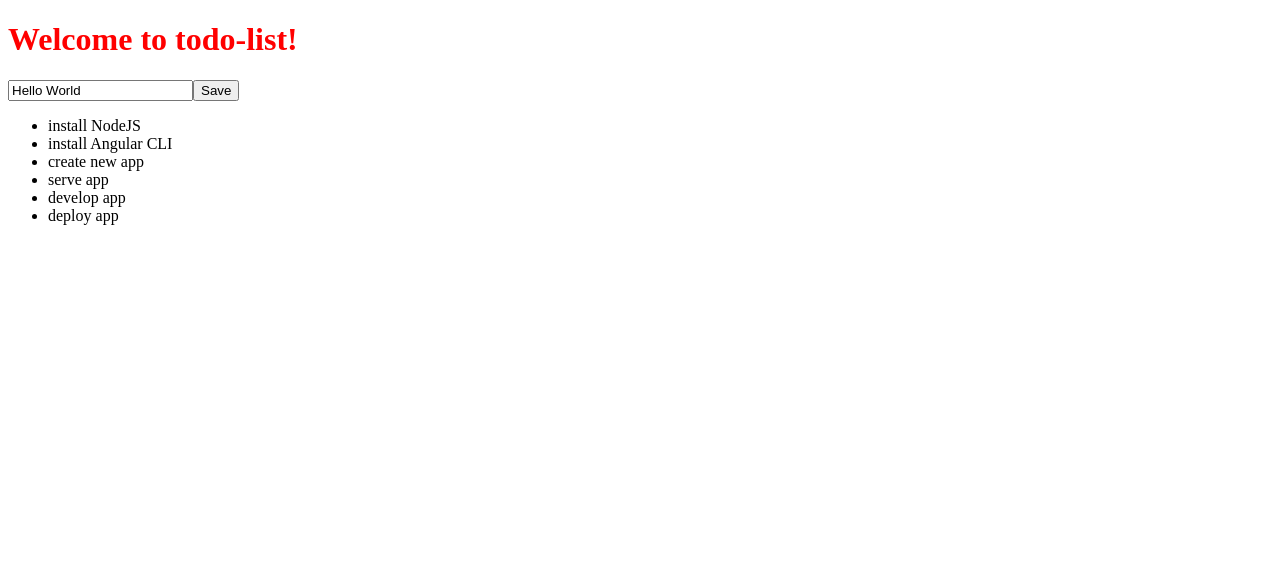
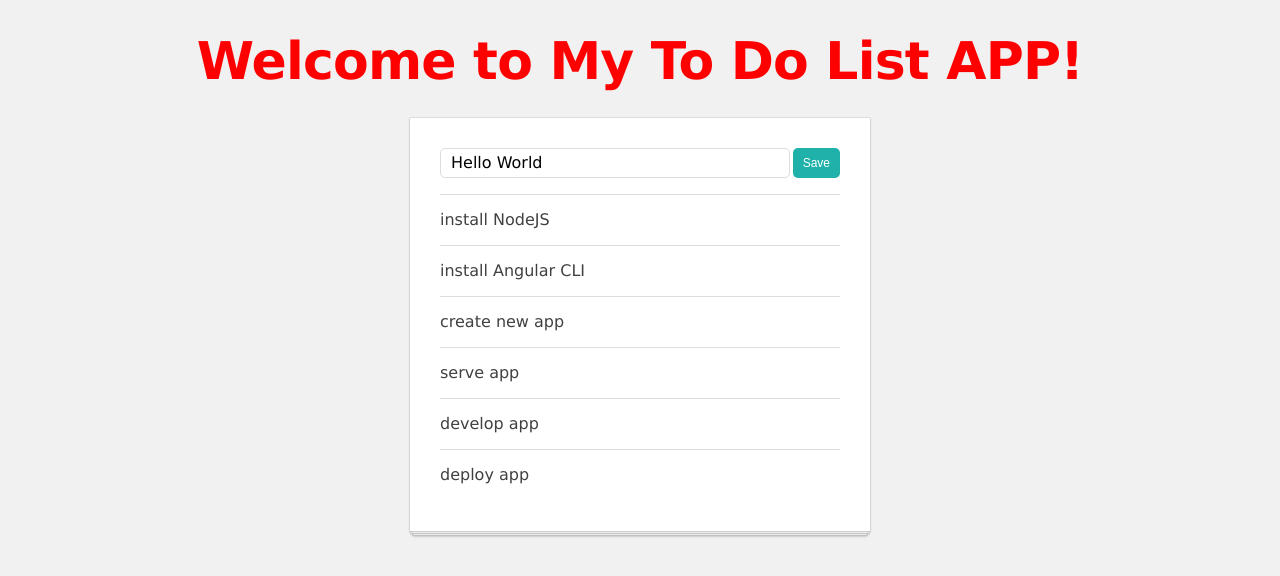
Before and after one commit to marimonto/todo-list-ng-girls-workshop, an Angular app: page / in a window 1280 px wide. Shown: the top 576 px of the page. Built offline with nearby package versions, Linux system fonts and the light colour scheme.

Commit message:
adding style

```diff
--- a/src/app/app.component.html
+++ b/src/app/app.component.html
@@ -1,5 +1,4 @@
-<h1>
+<h1 class="app-title">
   Welcome to {{ title }}!
 </h1>
-<app-input-button-unit (submit)="addItem($event)"></app-input-button-unit>
-<app-todo-list [todoList]="todoList"></app-todo-list>
+<app-list-manager></app-list-manager>
--- a/src/app/app.component.ts
+++ b/src/app/app.component.ts
@@ -7,17 +7,6 @@
   styleUrls: ['./app.component.scss']
 })
 export class AppComponent {
-  title = 'todo-list';
-  todoList: TodoItem[] = [
-    { title: 'install NodeJS' },
-    { title: 'install Angular CLI' },
-    { title: 'create new app' },
-    { title: 'serve app' },
-    { title: 'develop app' },
-    { title: 'deploy app' },
-  ];
+  title = 'My To Do List APP';
 
-  addItem(title: string): void {
-    this.todoList.push({ title });
-  }
 }
--- a/src/app/app.module.ts
+++ b/src/app/app.module.ts
@@ -4,12 +4,14 @@
 import { AppComponent } from './app.component';
 import { InputButtonUnitComponent } from './input-button-unit/input-button-unit.component';
 import { TodoListComponent } from './todo-list/todo-list.component';
+import { ListManagerComponent } from './list-manager/list-manager.component';
 
 @NgModule({
   declarations: [
     AppComponent,
     InputButtonUnitComponent,
-    TodoListComponent
+    TodoListComponent,
+    ListManagerComponent
   ],
   imports: [
     BrowserModule
--- a/src/app/input-button-unit/input-button-unit.component.html
+++ b/src/app/input-button-unit/input-button-unit.component.html
@@ -1,7 +1,7 @@
-  <input #inputElementRef
+  <input class="todo-input" #inputElementRef
          [value]="title"
          (keyup.enter)="changeTitle($event.target.value)">
 
-  <button (click)="changeTitle(inputElementRef.value)">
+  <button class="btn" (click)="changeTitle(inputElementRef.value)">
     Save
   </button>
--- a/src/app/input-button-unit/input-button-unit.component.scss
+++ b/src/app/input-button-unit/input-button-unit.component.scss
@@ -0,0 +1,15 @@
+.todo-input {
+  padding: 4px 10px 4px;
+  font-size: 16px;
+  font-family: 'Lucida Grande', Verdana, sans-serif;
+  line-height: 20px;
+  border: solid 1px #dddddd;
+  border-radius: 5px;
+  flex-grow: 1;
+}
+
+:host(:not([hidden])) {
+  display: flex;
+  justify-content: space-between;
+  flex-grow: 1;
+}
--- /dev/null
+++ b/src/app/list-manager/list-manager.component.html
@@ -0,0 +1,4 @@
+<div class="todo-app">
+    <app-input-button-unit (submit)="addItem($event)"></app-input-button-unit>
+    <app-todo-list [todoList]="todoList"></app-todo-list>
+</div>
--- /dev/null
+++ b/src/app/list-manager/list-manager.component.scss
@@ -0,0 +1,39 @@
+.todo-app {
+  position: relative;
+  width: 400px;
+  padding: 30px 30px 15px;
+  background: white;
+  border: 1px solid;
+  border-color: #dfdcdc #d9d6d6 #ccc;
+  border-radius: 2px;
+  -webkit-box-shadow: 0 1px 2px rgba(0, 0, 0, 0.1);
+  box-shadow: 0 1px 2px rgba(0, 0, 0, 0.1);
+  margin: 20px auto;
+}
+
+.todo-app::before, .todo-app::after {
+  content: '';
+  position: absolute;
+  z-index: -1;
+  height: 4px;
+  background: white;
+  border: 1px solid #ccc;
+  border-radius: 2px;
+}
+
+.todo-app::after {
+  bottom: -3px;
+  left: 0;
+  right: 0;
+  -webkit-box-shadow: 0 1px 2px rgba(0, 0, 0, 0.1);
+  box-shadow: 0 1px 2px rgba(0, 0, 0, 0.1);
+}
+
+.todo-app::before {
+  bottom: -5px;
+  left: 2px;
+  right: 2px;
+  border-color: #c4c4c4;
+  -webkit-box-shadow: 0 1px 2px rgba(0, 0, 0, 0.15);
+  box-shadow: 0 1px 2px rgba(0, 0, 0, 0.15);
+}
--- /dev/null
+++ b/src/app/list-manager/list-manager.component.ts
@@ -0,0 +1,24 @@
+import { Component, OnInit } from '@angular/core';
+import { TodoItem } from '../interfaces/todo-item';
+
+@Component({
+  selector: 'app-list-manager',
+  templateUrl: './list-manager.component.html',
+  styleUrls: ['./list-manager.component.scss']
+})
+export class ListManagerComponent  {
+
+  todoList: TodoItem[] = [
+    { title: 'install NodeJS' },
+    { title: 'install Angular CLI' },
+    { title: 'create new app' },
+    { title: 'serve app' },
+    { title: 'develop app' },
+    { title: 'deploy app' },
+  ];
+
+  addItem(title: string): void {
+    this.todoList.push({ title });
+  }
+
+}
--- a/src/app/todo-list/todo-list.component.html
+++ b/src/app/todo-list/todo-list.component.html
@@ -1,5 +1,5 @@
 <ul>
-    <li *ngFor="let todoItem of todoList">
+    <li class="todo-item" *ngFor="let todoItem of todoList">
         {{ todoItem.title }}
     </li>
 </ul>
--- a/src/app/todo-list/todo-list.component.scss
+++ b/src/app/todo-list/todo-list.component.scss
@@ -0,0 +1,18 @@
+.todo-item {
+  padding: 10px 0;
+  border-top: solid 1px #ddd;
+  min-height: 30px;
+  line-height: 30px;
+  display: flex;
+  justify-content: space-between;
+}
+
+.todo-checkbox {
+  flex-shrink: 0;
+  margin: auto 1ex auto 0;
+}
+
+.todo-title {
+  flex-grow: 1;
+  padding-left: 11px;
+}
--- a/src/styles.scss
+++ b/src/styles.scss
@@ -1 +1,54 @@
 /* You can add global styles to this file, and also import other style files */
+html, body, div, span,
+h1, p, ul, li {
+  padding: 0;
+  border: 0;
+  font: inherit;
+  vertical-align: baseline;
+}
+
+body {
+  background: #f1f1f1;
+  font-size: 16px;
+  line-height: 22px;
+  color: #404040;
+  font-family: 'Lucida Grande', Verdana, sans-serif;
+}
+
+ol, ul {
+  list-style: none;
+}
+
+.btn {
+  background: lightseagreen;
+  color: #fff;
+  padding: 3px 10px;
+  margin: 0 0 0 3px;
+  border: none;
+  border-radius: 5px;
+  font-size: 12px;
+  line-height: 24px;
+  cursor: pointer;
+  vertical-align: bottom;
+}
+
+.btn:hover {
+  background: lightslategrey;
+}
+
+.btn-red {
+  background: red;
+}
+
+.btn-red:hover {
+  background: darkred;
+}
+
+.app-title {
+  font-size: 52px;
+  line-height: 52px;
+  margin-bottom: 30px;
+  font-weight: bold;
+  text-align: center;
+  letter-spacing: -0.8px;
+}
```
Also changed, not shown: 1 other file (tests, documents, lock files or other folders).
